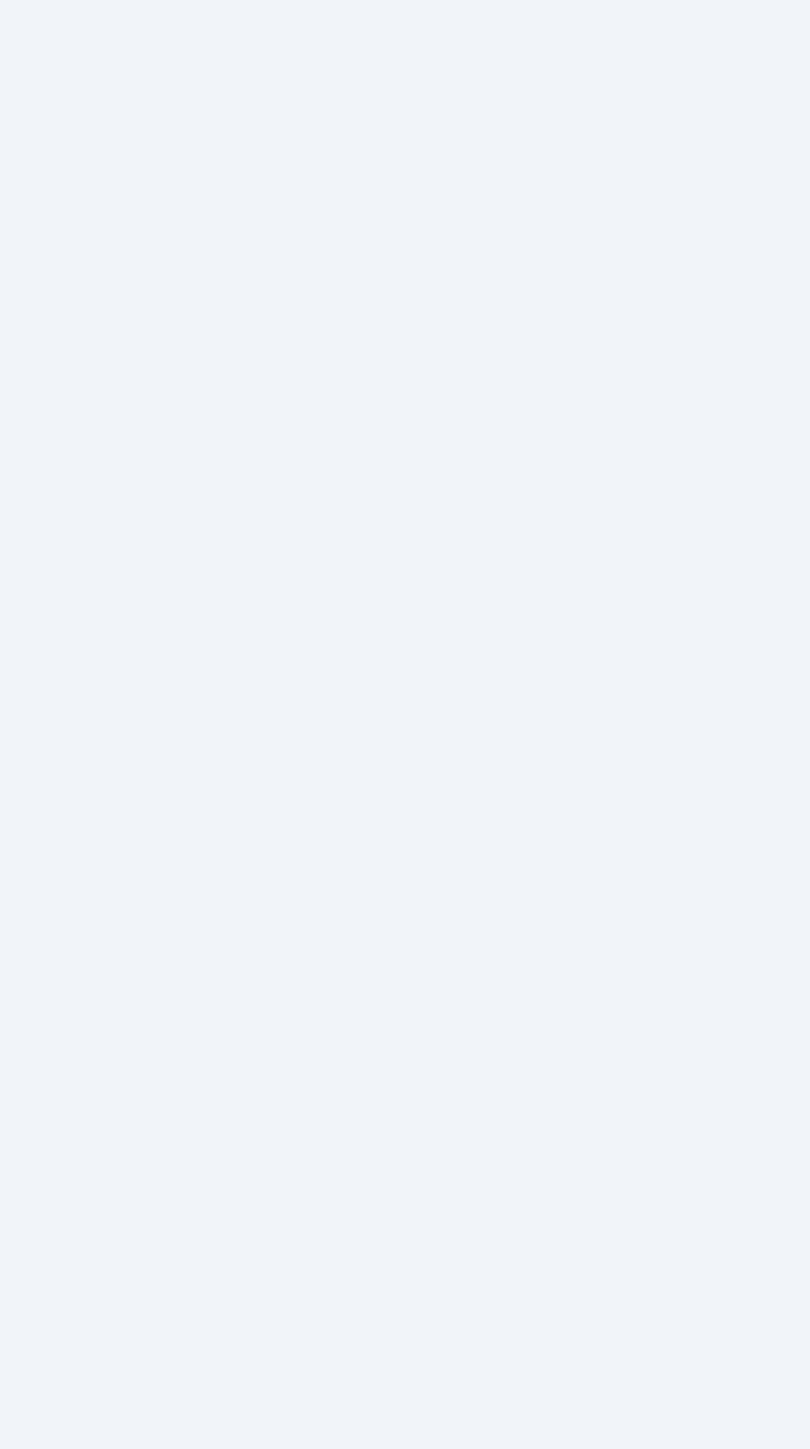
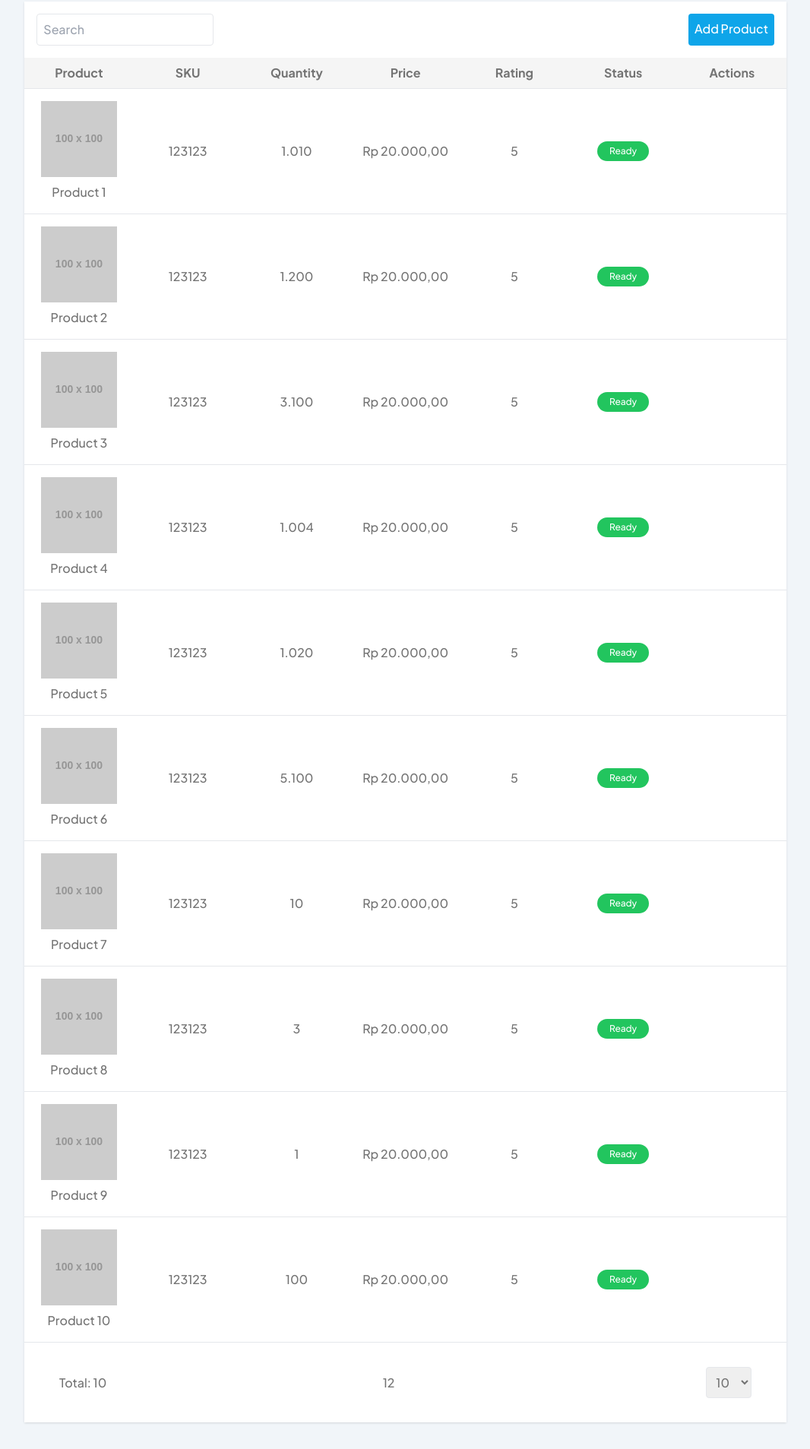
Before and after one commit to arutek/waena-project-svelte, a Svelte app: page / in a window 1280 px wide. Shown: the part 86-1993 px from the top of the page at 76% size, without its empty margins (213-1279 px from the left). Before the commit the page ends 800 px from the top, so only its background shows below. Built offline with nearby package versions, Linux system fonts and the light colour scheme.

Commit message:
product page

```diff
--- /dev/null
+++ b/src/components/commons/HeaderBar.svelte
@@ -0,0 +1,13 @@
+<header class='fixed flex bg-slate-800 justify-end top-0 right-0 w-10/12 h-14 px-8 z-30'>
+  <ul class='flex flex-row'>
+    <div class='flex hover:bg-slate-900 items-center px-4'>
+      <i class='aru-icon-bell'/>
+    </div>
+    <div class='flex hover:bg-slate-900 items-center px-4'>
+      <i class='aru-icon-message'/>
+    </div>
+    <div class='flex hover:bg-slate-900 items-center px-4'>
+      <img src='https://via.placeholder.com/35' alt='profile-pict'/>
+    </div>
+  </ul>
+</header>
--- /dev/null
+++ b/src/components/commons/NavigationBar.svelte
@@ -0,0 +1,12 @@
+<nav id='navbar' class='fixed bg-slate-800 text-white top-0 w-2/12 h-screen z-30'>
+  <div class='flex font-bold bg-slate-900 items-center justify-between h-14'>
+    <h5 class='px-6'>Waena</h5>
+    <span class='flex hover:bg-slate-800 items-center justify-center rounded h-10 w-10 mx-2'>
+      <i class='aru-icon-angle-left'/>
+    </span>
+  </div>
+  <ul class='text-neutral-400'>
+    <li class='px-6 py-2 hover:bg-slate-900'>Menu 1</li>
+    <li class='px-6 py-2 hover:bg-slate-900'>Menu 2</li>
+  </ul>
+</nav>
--- /dev/null
+++ b/src/components/commons/Table.svelte
@@ -0,0 +1,66 @@
+<table class="table-fixed w-full text-center">
+  <thead class="bg-neutral-100">
+    <tr>
+      {#each headList as item}
+      <th class="py-2">{item.value}</th>
+      {/each}
+      <th class="py-2">Actions</th>
+    </tr>
+  </thead>
+  <tbody>
+    {#each list as item}
+      <tr class="border-y">
+        {#each headList as header}
+          <td class="py-4">
+            {#if header.type === "IMG"}
+              <img src={item["img"]} alt="product-img" class="mx-auto mb-2" />
+            {:else if header.type === "WIMG"}
+              <img src={item["img"]} alt="product-img" class="mx-auto mb-2" />
+              <p>{item[header.name]}</p>
+            {:else if header.type === "CUR"}
+              <p>{Intl.NumberFormat("id-ID", ({style: "currency", currency: "IDR"})).format(item[header.name])}</p>
+            {:else if header.type === "NUM"}
+              <p>{Intl.NumberFormat("id-ID").format(item[header.name])}</p>
+            {:else if header.type === "RATE"}
+              <p>{item[header.name]}</p>
+            {:else if header.type === "LABEL"}
+              {#if item[header.name].toLowerCase() === "ready"}
+                <p class="text-1sm text-white bg-green-500 rounded-full w-fit px-4 py-1 mx-auto">{item[header.name]}</p>
+              {:else}
+                <p class="text-1sm text-white bg-neutral-500 rounded-full w-fit px-4 py-1 mx-auto">{item[header.name]}</p>
+              {/if}
+            {:else}
+              <p>{item[header.name]}</p>
+            {/if}
+          </td>
+        {/each}
+        <td class="py-4">
+          <i class="aru-icon-edit rounded hover:bg-neutral-100 p-2" />
+          <i class="aru-icon-trash rounded hover:bg-neutral-100 p-2" />
+        </td>
+      </tr>
+    {/each}
+  </tbody>
+</table>
+
+<script lang="ts">
+  interface headListType {
+    name: string,
+    value: string,
+    type: string,
+  }
+  interface listType {
+    id: number,
+    img: string,
+    name: string,
+    sku: string,
+    qty: number,
+    price: number,
+    rating: number,
+    statusId: number,
+    status: string,
+  }
+  /* props */
+  export let headList:headListType[]
+  export let list:listType[]
+</script>
--- a/src/libraries/auth.ts
+++ b/src/libraries/auth.ts
@@ -1,5 +1,5 @@
 import apiCall from "./api-call"
-import cookie from "../factories/cookie"
+import cookie from "@/factories/cookie"
 import { useNavigate } from "@solidjs/router"
 
 const authUrl = `${import.meta.env.VITE_APP_API}/auth`
--- a/src/libraries/mock.json
+++ b/src/libraries/mock.json
@@ -8,6 +8,7 @@
       "qty": 1010,
       "price": 20000,
       "rating": 5,
+      "statusId": 1,
       "status": "Ready"
     },
     {
@@ -18,6 +19,7 @@
       "qty": 1200,
       "price": 20000,
       "rating": 5,
+      "statusId": 1,
       "status": "Ready"
     },
     {
@@ -28,6 +30,7 @@
       "qty": 3100,
       "price": 20000,
       "rating": 5,
+      "statusId": 1,
       "status": "Ready"
     },
     {
@@ -38,6 +41,7 @@
       "qty": 1004,
       "price": 20000,
       "rating": 5,
+      "statusId": 1,
       "status": "Ready"
     },
     {
@@ -48,6 +52,7 @@
       "qty": 1020,
       "price": 20000,
       "rating": 5,
+      "statusId": 1,
       "status": "Ready"
     },
     {
@@ -58,6 +63,7 @@
       "qty": 5100,
       "price": 20000,
       "rating": 5,
+      "statusId": 1,
       "status": "Ready"
     },
     {
@@ -68,6 +74,7 @@
       "qty": 10,
       "price": 20000,
       "rating": 5,
+      "statusId": 1,
       "status": "Ready"
     },
     {
@@ -78,6 +85,7 @@
       "qty": 3,
       "price": 20000,
       "rating": 5,
+      "statusId": 1,
       "status": "Ready"
     },
     {
@@ -88,6 +96,7 @@
       "qty": 1,
       "price": 20000,
       "rating": 5,
+      "statusId": 1,
       "status": "Ready"
     },
     {
@@ -98,6 +107,7 @@
       "qty": 100,
       "price": 20000,
       "rating": 5,
+      "statusId": 1,
       "status": "Ready"
     }
   ]
--- /dev/null
+++ b/src/pages/Product.svelte
@@ -0,0 +1,45 @@
+<main in:fade>
+  <section class="flex flex-row">
+    <div class="basis-2/12" />
+    <section id="main-content" class="relative top-14 right-0 basis-10/12">
+      <div class=" bg-white shadow m-8">
+        <div class="flex flex-row justify-between p-4">
+          <input class="input" placeholder="Search" />
+          <a href="/add-product" use:link class="button btn-primary">Add Product</a>
+        </div>
+        <Table headList={headerList} list={products} />
+        <div class="flex flex-row py-8 items-center">
+          <p class="basis-4/12 mx-auto">Total: {products.length}</p>
+          <div class="basis-4/12 flex flex-row text-center mx-auto">
+            <p>1</p>
+            <p>2</p>
+          </div>
+          <select class="input mx-auto">
+            <option>10</option>
+            <option>20</option>
+          </select>
+        </div>
+      </div>
+      <footer class="pl-8">
+        ©2022 Arutek
+      </footer>
+    </section>
+  </section>
+</main>
+
+<script lang="ts">
+  import Table from "@/components/commons/Table.svelte"
+  import mock from "@/libraries/mock.json"
+  import {link} from "svelte-spa-router"
+  import {fade} from "svelte/transition"
+
+  const products = mock.getProducts
+  const headerList = [
+    {name: "name", value: "Product", type: "WIMG"},
+    {name: "sku", value: "SKU", type: "TEXT"},
+    {name: "qty", value: "Quantity", type: "NUM"},
+    {name: "price", value: "Price", type: "CUR"},
+    {name: "rating", value: "Rating", type: "RATE"},
+    {name: "status", value: "Status", type: "LABEL"},
+  ]
+</script>
--- a/src/routes/auth.ts
+++ b/src/routes/auth.ts
@@ -1,6 +1,8 @@
-import AuthSvelte from "../pages/Auth.svelte"
+import AuthSvelte from "@/pages/Auth.svelte"
+import ProductSvelte from "@/pages/Product.svelte"
 
 export default {
   "/signin": AuthSvelte,
   "/signup": AuthSvelte,
+  "/": ProductSvelte,
 }
--- a/tsconfig.json
+++ b/tsconfig.json
@@ -11,7 +11,7 @@
     },
     "allowJs": true,
     "checkJs": true,
-    "isolatedModules": true,
+    "isolatedModules": true
   },
   "include": ["src/**/*.d.ts", "src/**/*.ts", "src/**/*.js", "src/**/*.svelte"],
   "references": [{ "path": "./tsconfig.node.json" }]
```
Also changed, not shown: src/pages/Auth.svelte (+7 -7 lines), 2 other files (tests, documents, lock files or other folders).
